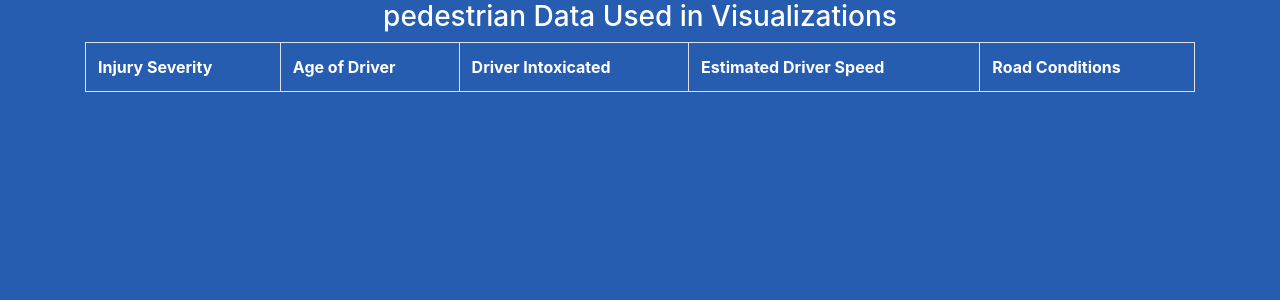
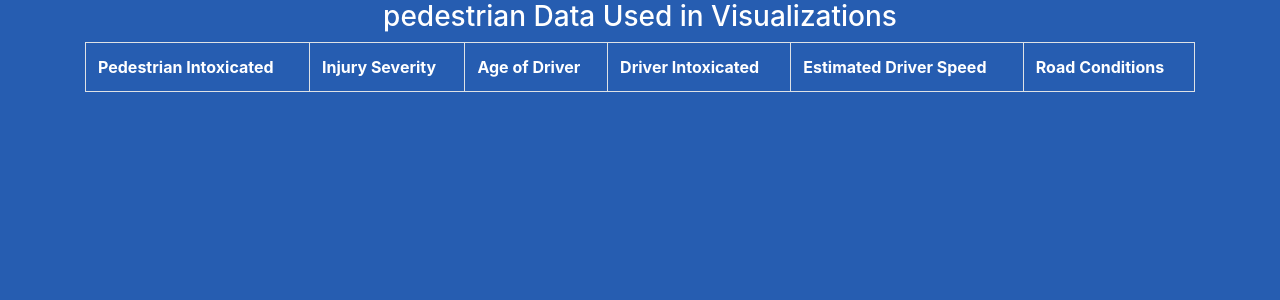
Before and after one commit to cbwittig/cbwittig.github.io, a Flask app: page / in a window 1280 px wide. Shown: the top 300 px of the page. Run offline with Flask 2, Linux system fonts and the light colour scheme; data that the repository does not hold is empty; some libraries are stand-ins or nearby versions.

Commit message:
Update index.html

```diff
--- a/Project2/crashdb/pedestrian_db/templates/index.html
+++ b/Project2/crashdb/pedestrian_db/templates/index.html
@@ -22,6 +22,7 @@
 
         <table class="table table-bordered">
           <tr>
+            <th scope="col">Pedestrian Intoxicated</th>
             <th scope="col">Injury Severity</th>
             <th scope="col">Age of Driver</th>
             <th scope="col">Driver Intoxicated</th>
```
